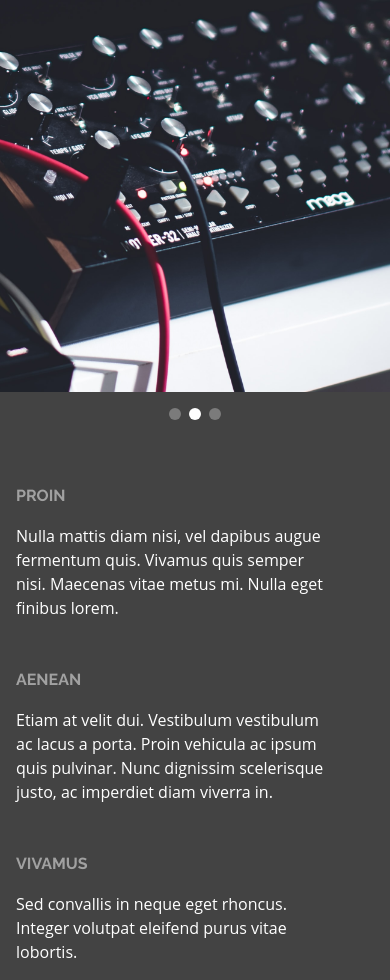
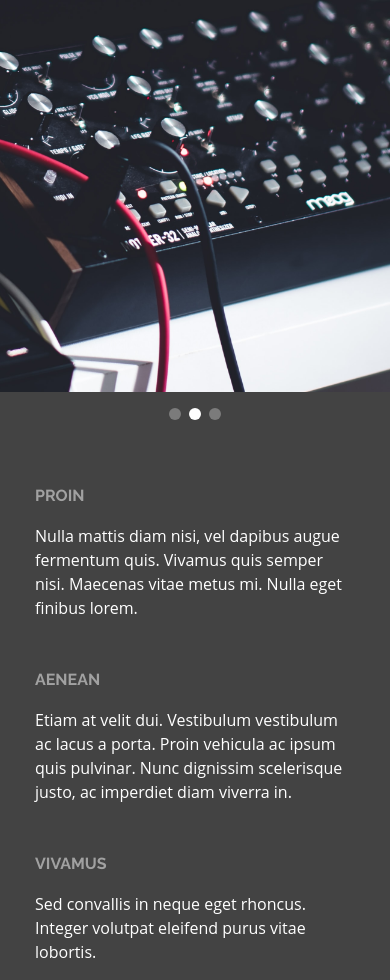
Before and after one commit to roosta/perchristianberg.com, a website built with webpack: page src/index.hbs in a window 390 px wide. Shown: the part 412-1392 px from the top of the page. Built offline with nearby package versions, Linux system fonts and the light colour scheme.

Commit message:
Justify points <sm

```diff
--- a/src/index.hbs
+++ b/src/index.hbs
@@ -55,7 +55,7 @@
         </div>
       </section>
       <main class="">
-        <div class="flex justify-between flex-wrap p-4">
+        <div class="flex justify-center sm:justify-between flex-wrap p-4">
           <div class="w-80 mt-12">
             <h3 class="mb-4 text-white font-display text-opacity-50">PROIN</h3>
             <div class="text-white font-body">
```
